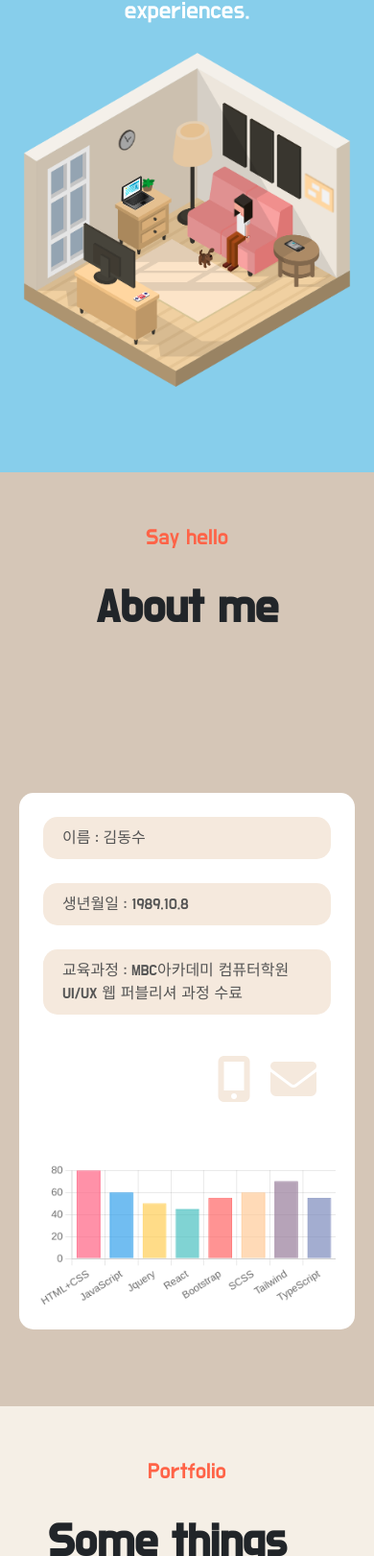
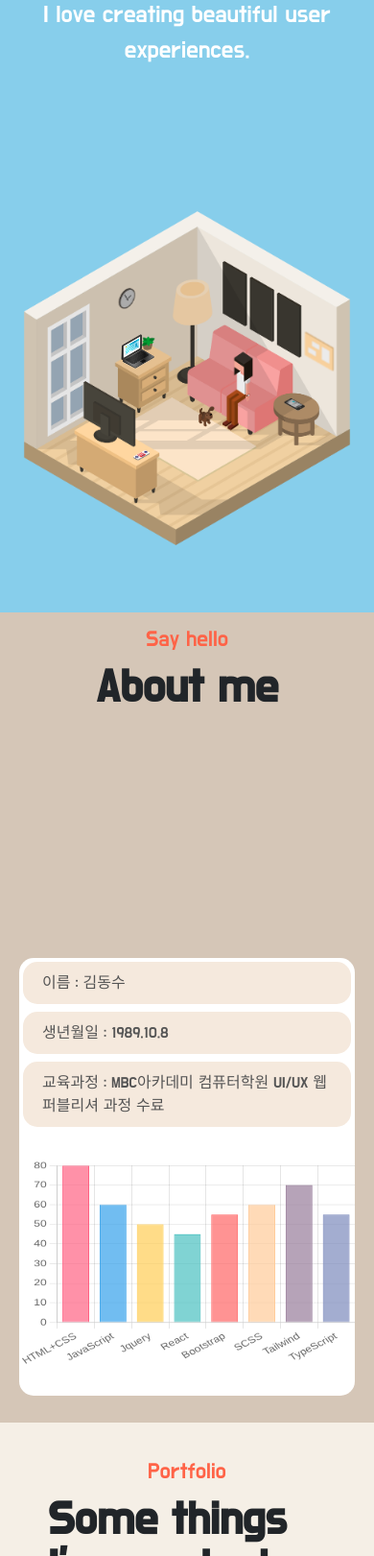
Before and after one commit to dongsooo/dongfolio_noUse, a plain HTML site: page index.html in a window 390 px wide. Shown: the part 206-1827 px from the top of the page at 96% size. Drawn offline with nearby package versions, Linux system fonts and the light colour scheme; a web font is replaced by a local one.

Commit message:
수정됨

```diff
--- a/css/style.css
+++ b/css/style.css
@@ -52,7 +52,7 @@ body {
 
 .section1 {
   width: 100%;
-
+  height: 100vh;
   display: flex;
   justify-content: space-around;
   align-items: center;
@@ -414,17 +414,6 @@ body {
   bottom: 0%;
 }
 
-/* #myBarChart {
-  min-width: 320px;
-} */
-
-/* #myBarChart {
-  max-width: 1000px;
-  width: 80%;
-
-  margin: auto;
-} */
-
 .text-box {
   display: flex;
   justify-content: center;
@@ -444,7 +433,6 @@ body {
 }
 
 .text-box p {
-  margin-top: 20px;
   font-size: 25px;
   text-align: center;
 }
@@ -459,24 +447,29 @@ body {
 /* 섹션2 시작 */
 .section2 {
   width: 100%;
-  height: auto;
+  height: 100vh;
   background-color: #f5efe6;
   position: relative;
-  padding-bottom: 2em;
+
+  display: flex;
+  flex-direction: column;
+  justify-content: space-around;
 }
 
 .section2-text-wrap {
-  max-width: 1550px;
+  width: 100%;
   margin: 0 auto;
   padding-left: 20px;
-  padding-top: 2em;
+  display: flex;
+  flex-direction: column;
+  justify-content: start;
+  align-items: end;
 }
 
 .section2-title-box {
   display: flex;
   align-items: center;
 
-  /* background-color: red; */
   width: 100%;
   height: 50px;
 }
@@ -484,14 +477,19 @@ body {
 .section2-title-box h3 {
   color: tomato;
   margin-top: 2em;
+  margin-bottom: 1em;
   /* top: 50%; */
   /* transform: translateY(-50%); */
+}
+
+.section2-text-box {
+  width: 100%;
 }
 
 .section2-text-box p {
   font-size: 4em;
   font-weight: bold;
-  margin-top: 0.5em;
+  line-height: 70px;
   /* letter-spacing: -2px; */
 }
 
@@ -501,7 +499,7 @@ body {
 
 .section2-swiper-box {
   overflow: hidden;
-  margin-top: 3em;
+  position: relative;
   width: 100%;
   display: flex;
   align-items: center;
@@ -509,8 +507,7 @@ body {
 }
 
 .swiper-container {
-  /* background-color: red; */
-  height: 700px;
+  height: 600px;
   width: 100%;
 
   box-sizing: border-box;
@@ -526,8 +523,8 @@ body {
 }
 
 .swiper-slide {
-  width: 320px;
-  height: 500px;
+  width: 300px;
+  height: 480px;
   border-radius: 25px;
   overflow: hidden;
   margin: 0 auto;
@@ -631,7 +628,7 @@ body {
 }
 
 .swiper_btn_box {
-  width: 300px;
+  width: 250px;
   height: 50px;
   position: absolute;
   top: 88%;
@@ -667,14 +664,14 @@ body {
 
 .swiper-button-prev {
   left: 45%;
-  top: 90%;
+  top: 95%;
 
   transform: translateX(-50%);
 }
 
 .swiper-button-next {
   left: 55%;
-  top: 90%;
+  top: 95%;
   transform: translateX(-50%);
 }
 
@@ -696,24 +693,28 @@ body {
 /* 섹션3 시작*/
 .section3 {
   width: 100%;
-  /* height: 100vh; */
+  height: 100vh;
   background-color: rgb(213, 198, 183);
   position: relative;
-  padding-bottom: 5em;
+  display: flex;
+  flex-direction: column;
+  justify-content: space-around;
+  /* padding-bottom: 5em; */
 }
 
 .section3-content-box {
   display: flex;
-  max-width: 1550px;
+  width: 100%;
+  height: 600px;
   margin: 0 auto;
   padding-left: 20px;
-  padding-top: 2em;
 }
 
 .section3-content_left-box,
 .section3-content_right-box {
   display: flex;
   flex: 1;
+  height: 100%;
 }
 
 .section3-content_left-box {
@@ -725,6 +726,9 @@ body {
 
 .section3-introduce-box {
   width: 100%;
+  display: flex;
+  flex-direction: column;
+  justify-content: center;
 }
 
 .section3-item-box {
@@ -774,6 +778,7 @@ body {
   align-items: center;
   justify-content: center;
   margin-bottom: 0.5em;
+  height: 100%;
 }
 
 .stand-man {
@@ -785,12 +790,15 @@ body {
 .section3-graph-box {
   width: 100%;
   height: 100%;
-}
-
-.section3-graph-box > #myChart2 {
+  display: flex;
+  align-items: center;
+  justify-content: center;
+}
+
+.section3-graph-box > #myBarChart {
   padding: 20px;
-  width: 100% !important;
-  height: 100% !important;
+  width: 500px !important;
+  height: 400px !important;
 }
 /* 섹션3 끝 */
 
@@ -821,7 +829,6 @@ body {
 
   .section1 {
     flex-direction: column;
-    margin-bottom: 5em;
   }
 
   .pc-text {
@@ -860,7 +867,6 @@ body {
   }
   .section2-title-box > h3 {
     margin: 0 auto;
-    padding-top: 1em;
   }
 
   .section2-text-box {
@@ -869,8 +875,9 @@ body {
 
   .section2-text-box > p {
     display: inline-block;
-
+    margin-top: 0;
     text-align: start;
+    line-height: 50px;
   }
 
   .textTopbox {
@@ -884,12 +891,20 @@ body {
   }
 
   .section3-content-box {
+    height: 724px;
     flex-direction: column;
     padding: 0 20px;
+    justify-content: center;
+    align-items: center;
+    position: relative;
+    top: 40%;
+    left: 50%;
+    transform: translate(-50%, -50%);
   }
 
   .section3-content_right-box {
     order: 1;
+    margin-top: 40px;
   }
 
   .stand-man {
@@ -898,18 +913,85 @@ body {
   .section3-content_left-box {
     flex-direction: column;
     order: 2;
-  }
-}
-
-@media (max-width: 890px) {
-  .section1 {
-    height: auto;
+    width: 100%;
+  }
+
+  .section3-tooltip-box {
+    display: none;
+  }
+
+  .section3-graph-box > #myBarChart {
+    width: 90% !important;
+    height: 100% !important;
+    padding: 0;
+  }
+
+  .section3-introduce-box {
+    justify-content: start;
+  }
+
+  .section3-item-box {
+    margin-top: 10px;
+    margin-bottom: 10px;
+  }
+}
+
+@media (max-width: 688px) {
+  .section3-content_left-box {
+    width: 100%;
+  }
+
+  .section3-item-box {
+    /* display: none; */
+    margin: 4px;
+  }
+
+  .section3-tooltip-box {
+    display: none;
+  }
+
+  .section3-content_img-box {
+    margin-bottom: 0;
+  }
+
+  .swiper-slide {
+    width: 300px;
+    height: 400px;
+  }
+
+  .project-coment-box > p {
+    margin-bottom: 0;
+    padding-bottom: 0;
+  }
+
+  .swiper_btn_box {
+    width: 150px;
+    height: 30px;
+    top: 91%;
+  }
+
+  .swiper-button-prev {
+    left: 25%;
+    top: 93%;
+  }
+
+  .swiper-button-next {
+    left: 75%;
+    top: 93%;
+  }
+
+  .section3-graph-box > #myBarChart {
+    width: 500px !important;
+    height: 220px !important;
+  }
+
+  .swiper-container {
+    height: 530px;
   }
 }
 
 @media (max-width: 715px) {
   .section1 {
-    height: auto;
     justify-content: baseline;
   }
 }
@@ -948,7 +1030,7 @@ body {
   display: flex;
   width: 1000px;
   justify-content: space-around;
-  /* background-color: tomato; */
+
   position: relative;
   top: 50%;
   left: 50%;
@@ -1157,6 +1239,20 @@ button.delete:hover {
   transition: background-color 0.3s;
 }
 
+@media (max-width: 715px) {
+  .calendar-header {
+    justify-content: center;
+  }
+
+  #prev-button {
+    margin-right: 1em;
+  }
+
+  #next-button {
+    margin-left: 1em;
+  }
+}
+
 #prev-button:hover,
 #next-button:hover {
   background-color: rgb(111, 182, 210);
@@ -1250,7 +1346,7 @@ h2 {
 
 @media (max-width: 715px) {
   .scheduleWrap_xBox {
-    top: -25px;
+    top: 17px;
     left: 0;
   }
 }
@@ -1271,6 +1367,7 @@ h2 {
   left: 0;
   top: 0;
   display: none;
+  z-index: 100;
 }
 
 .gameContentsWrap {
@@ -1504,6 +1601,38 @@ button {
   transform: translate(-50%, -50%);
 }
 
+.gameMessageWrap {
+  width: 100%;
+  height: 100vh;
+  background-color: rgba(0, 0, 0, 0.524);
+  position: absolute;
+  top: 50%;
+  left: 50%;
+  transform: translate(-50%, -50%);
+  cursor: pointer;
+  display: none;
+  overflow: hidden;
+}
+
+.gameMessageBox {
+  position: absolute;
+  top: 45%;
+  left: 50%;
+  transform: translate(-50%, -50%);
+  width: 400px;
+  height: 100px;
+  display: flex;
+  align-items: center;
+  justify-content: center;
+  flex-direction: column;
+}
+
+.gameMessageTextBox {
+  width: 100%;
+  text-align: center;
+  color: white;
+}
+
 /* 시계 관련 */
 
 .clockWrap {
--- a/index.html
+++ b/index.html
@@ -45,7 +45,7 @@
     <meta name="theme-color" content="#ffffff" />
   </head>
   <body>
-    <div class="wrap">
+    <div id="fullpage" class="wrap">
       <section id="section1" class="section1 section">
         <div class="text-box section1Text">
           <h1 class="pc-text">
@@ -175,6 +175,13 @@
             </div>
           </div>
         </div>
+        <div class="gameMessageWrap">
+          <div class="gameMessageBox">
+            <div class="gameMessageTextBox">
+              모바일에서는 지원하지 않습니다.
+            </div>
+          </div>
+        </div>
 
         <div class="clockWrap">
           <div class="clockContentBox">
@@ -190,6 +197,30 @@
               <div class="number number-3">3</div>
               <div class="number number-6">6</div>
               <div class="number number-9">9</div>
+            </div>
+          </div>
+        </div>
+        <div class="myIntroduce">
+          <div class="myIntroduceContent">
+            <div class="myIntroduceContent_xBox">
+              <i class="fa-solid fa-xmark xMark"></i>
+            </div>
+            <div class="myIntroduceContent_titleBox">
+              <p>About me</p>
+            </div>
+            <div class="myIntroduceContent_textBox">
+              <div class="textTopbox">
+                <div class="pictureBox"></div>
+                <div class="myInfoBox">
+                  <p>이름 : 김동수</p>
+                  <p>생년월일 : 1989.10.8</p>
+                  <p>핸드폰 : 010-3765-9984</p>
+                  <p>이메일 : ehdtn8910@naver.com</p>
+                </div>
+              </div>
+              <div class="bottomBox">
+                <div class="bottomSkillBox"></div>
+              </div>
             </div>
           </div>
         </div>
@@ -239,7 +270,7 @@
               </div>
             </div>
             <div class="section3-graph-box">
-              <canvas id="myChart2"></canvas>
+              <canvas id="myBarChart"></canvas>
             </div>
           </div>
           <div class="section3-content_right-box">
@@ -508,33 +539,6 @@
         </div>
         <div class="section2-padding"></div>
       </section>
-
-      <div class="myIntroduce">
-        <div class="myIntroduceContent">
-          <div class="myIntroduceContent_xBox">
-            <i class="fa-solid fa-xmark xMark"></i>
-          </div>
-          <div class="myIntroduceContent_titleBox">
-            <p>About me</p>
-          </div>
-          <div class="myIntroduceContent_textBox">
-            <div class="textTopbox">
-              <div class="pictureBox"></div>
-              <div class="myInfoBox">
-                <p>이름 : 김동수</p>
-                <p>생년월일 : 1989.10.8</p>
-                <p>핸드폰 : 010-3765-9984</p>
-                <p>이메일 : ehdtn8910@naver.com</p>
-              </div>
-            </div>
-            <div class="bottomBox">
-              <div class="bottomSkillBox">
-                <canvas id="myBarChart" height="500px"></canvas>
-              </div>
-            </div>
-          </div>
-        </div>
-      </div>
     </div>
 
     <script src="js/style.js"></script>
--- a/js/style.js
+++ b/js/style.js
@@ -73,7 +73,7 @@ let animationComplete = false;
 
 // 막대 그래프 생성
 let myBarChart = new Chart(ctx, {
-  type: "bar", // 그래프 유형: 막대 그래프
+  type: "bar",
   data: {
     labels: [
       "HTML+CSS",
@@ -84,13 +84,13 @@ let myBarChart = new Chart(ctx, {
       "SCSS",
       "Tailwind",
       "TypeScript",
-    ], // X 축 레이블
+    ],
     datasets: [
       {
-        label: "숙련도", // 레이블 비움
-        data: skillData, // 각 막대의 데이터 값
+        label: "숙련도",
+        data: skillData,
         backgroundColor: [
-          "rgba(255, 99, 132, 0.7)", // 막대 색상
+          "rgba(255, 99, 132, 0.7)",
           "rgba(54, 162, 235, 0.7)",
           "rgba(255, 206, 86, 0.7)",
           "rgba(75, 192, 192, 0.7)",
@@ -100,7 +100,7 @@ let myBarChart = new Chart(ctx, {
           "rgba(125, 138, 188, 0.7)",
         ],
         borderColor: [
-          "rgba(255, 99, 132, 1)", // 막대 테두리 색상
+          "rgba(255, 99, 132, 1)",
           "rgba(54, 162, 235, 1)",
           "rgba(255, 206, 86, 1)",
           "rgba(75, 192, 192, 1)",
@@ -109,29 +109,29 @@ let myBarChart = new Chart(ctx, {
           "rgba(152, 125, 154, 1)",
           "rgba(125, 138, 188, 1)",
         ],
-        borderWidth: 1, // 막대 테두리 두께
+        borderWidth: 1,
       },
     ],
   },
   options: {
-    indexAxis: "x", // Y 축에 데이터 표시
+    indexAxis: "x",
     plugins: {
       legend: {
-        display: false, // 레전드(범례) 숨기기
+        display: false,
       },
     },
     scales: {
       x: {
-        beginAtZero: true, // X 축 시작 값 설정
+        beginAtZero: true,
       },
     },
-    responsive: true, // 반응형 크기 조정
-    maintainAspectRatio: false, // 캔버스 비율 유지 해제
+    responsive: true,
+    maintainAspectRatio: false,
     animation: {
       duration: 500,
       easing: "easeOutQuart",
       onProgress: function (animation) {
-        if (animationComplete) return; // 애니메이션이 완료된 경우 실행 중지
+        if (animationComplete) return;
         const chart = animation.chart;
         const width = chart.width;
         const height = chart.height;
@@ -147,76 +147,19 @@ let myBarChart = new Chart(ctx, {
         chart.draw();
         ctx.restore();
       },
-      onComplete: function () {
-        animationComplete = true; // 애니메이션 완료 상태 설정
-        // 애니메이션 콜백 제거
-        myBarChart.options.animation.onProgress = null;
-        myBarChart.options.animation.onComplete = null;
-      },
     },
   },
 });
 
+// 애니메이션 완료 콜백 설정 (myBarChart 생성 후 추가)
+myBarChart.options.animation.onComplete = function () {
+  animationComplete = true;
+  // 애니메이션 콜백 제거
+  myBarChart.options.animation.onProgress = null;
+  myBarChart.options.animation.onComplete = null;
+};
+
 //그래프 함수2
-let ctx2 = document.getElementById("myChart2").getContext("2d");
-var myChart = new Chart(ctx2, {
-  type: "bar",
-  data: {
-    labels: [
-      "HTML+CSS",
-      "JavaScript",
-      "Jquery",
-      "React",
-      "Bootstrap",
-      "SCSS",
-      "Tailwind",
-      "TypeScript",
-    ],
-    datasets: [
-      {
-        label: "숙련도", // 레이블 비움
-        data: skillData, // 각 막대의 데이터 값
-        backgroundColor: [
-          "rgba(255, 99, 132, 0.7)", // 막대 색상
-          "rgba(54, 162, 235, 0.7)",
-          "rgba(255, 206, 86, 0.7)",
-          "rgba(75, 192, 192,0.7)",
-          "rgba(255, 102, 102, 0.7)",
-          "rgba(255, 203, 153, 0.7)",
-          "rgba(152, 125, 154, 0.7)",
-          "rgba(125, 138, 188, 0.7)",
-        ],
-        borderColor: [
-          "rgba(255, 99, 132, 1)", // 막대 테두리 색상
-          "rgba(54, 162, 235, 1)",
-          "rgba(255, 206, 86, 1)",
-          "rgba(75, 192, 192, 1)",
-          "rgba(255, 102, 102, 1)",
-          "rgba(255, 203, 153, 1)",
-          "rgba(152, 125, 154, 1)",
-          "rgba(125, 138, 188, 1)",
-        ],
-        borderWidth: 1, // 막대 테두리 두께
-      },
-    ],
-  },
-  options: {
-    indexAxis: "x", // 가로 막대 차트로 변경
-    plugins: {
-      legend: {
-        display: false, // 범례 비활성화
-      },
-      title: {
-        display: false, // 제목 비활성화
-      },
-    },
-    scales: {
-      y: {
-        beginAtZero: true,
-      },
-    },
-  },
-});
 
 // 스케줄러 클릭 이벤트
 
@@ -227,6 +170,7 @@ document.addEventListener("DOMContentLoaded", function () {
 
   boardAtag.addEventListener("click", function (event) {
     event.preventDefault();
+    window.scrollTo({ top: 0, behavior: "smooth" });
     mySchedule.style.display = "block";
     document.body.style.overflow = "hidden";
   });
@@ -243,17 +187,37 @@ document.addEventListener("DOMContentLoaded", function () {
   const xMark = document.querySelector(".tetrisXmark");
   const gameWrap = document.querySelector(".gameWrap");
   const tetrisGame = document.querySelector(".tetrisGame");
+  const tetrisMessage = document.querySelector(".gameMessageWrap");
+  const messageXmark = document.querySelector(".gameMessageXmark");
 
   gamepadAtag.addEventListener("click", function (event) {
     event.preventDefault();
-    gameWrap.style.display = "block";
-    tetrisGame.style.display = "block";
+
+    // 화면 맨 위로 스크롤 이동
+    window.scrollTo({ top: 0, behavior: "smooth" });
+
+    if (window.innerWidth <= 686) {
+      // 화면 너비가 686px 이하일 때
+      gameWrap.style.display = "none";
+      tetrisMessage.style.display = "block";
+    } else {
+      // 화면 너비가 686px 초과일 때
+      gameWrap.style.display = "block";
+      tetrisGame.style.display = "block";
+    }
+
     document.body.style.overflow = "hidden";
   });
 
   xMark.addEventListener("click", function () {
     gameWrap.style.display = "none";
     tetrisGame.style.display = "none";
+    tetrisMessage.style.display = "none";
+    document.body.style.overflow = "auto";
+  });
+
+  tetrisMessage.addEventListener("click", () => {
+    tetrisMessage.style.display = "none";
     document.body.style.overflow = "auto";
   });
 });
@@ -265,6 +229,7 @@ document.addEventListener("DOMContentLoaded", function () {
 
   clockpadAtag.addEventListener("click", function (event) {
     event.preventDefault();
+    window.scrollTo({ top: 0, behavior: "smooth" });
     clockWrap.style.display = "block";
     document.body.style.overflow = "hidden";
   });
@@ -1054,3 +1019,5 @@ function updateClock() {
 
 setInterval(updateClock, 1000);
 updateClock(); // Call once to initialize the clock
+
+// 풀페이지
```
